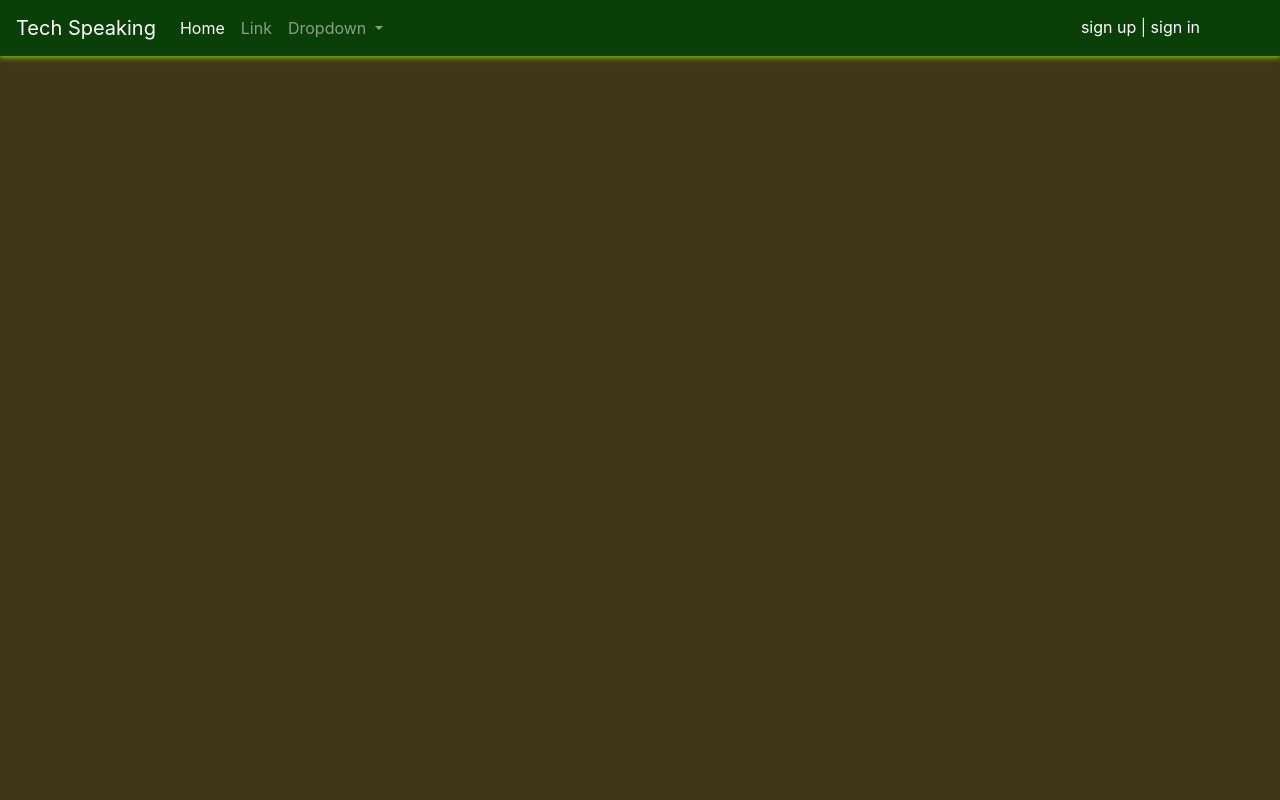
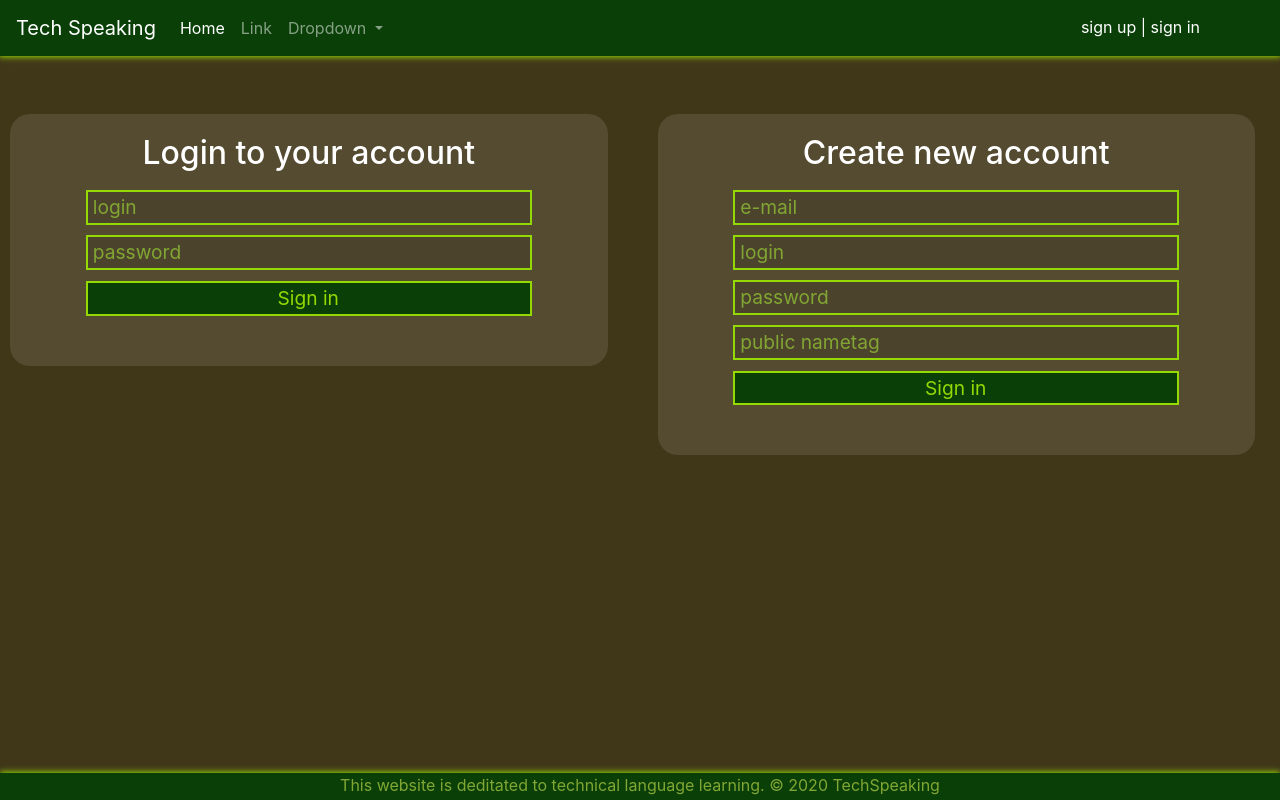
Before and after one commit to szmanda/ZSK, a PHP site: page /draft.php in a window 1280 px wide. Run offline with PHP 8.4, Linux system fonts and the light colour scheme.

Commit message:
sign in and sign up form

```diff
--- a/klasa4/TechSpeaking_WebAppProject/draft.php
+++ b/klasa4/TechSpeaking_WebAppProject/draft.php
@@ -16,10 +16,11 @@
     <title>Tech Speaking</title>
   </head>
   <body class="back-secondary">
-    <?php require("structure/header.php") ?>
-
-
-
+    <?php
+    require("structure/header.php");
+    require("structure/login.php");
+    require("structure/footer.html");
+    ?>
 
 
     <?php require_once("./styles/scripts.html") ?>
--- /dev/null
+++ b/klasa4/TechSpeaking_WebAppProject/scripts/connect.php
@@ -0,0 +1,4 @@
+<?php
+$conn = mysqli_connect("localhost","root","","techspeak");
+mysqli_set_charset($conn,"utf-8");
+ ?>
--- /dev/null
+++ b/klasa4/TechSpeaking_WebAppProject/structure/footer.html
@@ -0,0 +1,3 @@
+<footer>
+  <p>This website is deditated to technical language learning. &copy; 2020 TechSpeaking </p>
+<footer>
--- /dev/null
+++ b/klasa4/TechSpeaking_WebAppProject/structure/login.php
@@ -0,0 +1,29 @@
+<?php
+  //require_once("../scripts/connect.php");
+
+
+ ?>
+ <div class="row mt-5 mr-0">
+   <div class="col-xs-12 col-md-6">
+     <div class="tile">
+       <h2>Login to your account</h2>
+       <form class="login" method="post">
+          <input type="text" name="login" placeholder="login"><br>
+          <input type="password" name="password" placeholder="password"><br>
+          <input type="submit" name="loginButton" value="Sign in">
+       </form>
+     </div>
+   </div>
+   <div class="col-xs-12 col-md-6">
+     <div class="tile">
+       <h2>Create new account</h2>
+       <form class="login" method="post">
+         <input type="text" name="email" placeholder="e-mail"><br>
+         <input type="text" name="login" placeholder="login"><br>
+         <input type="password" name="password" placeholder="password"><br>
+         <input type="text" name="nick" placeholder="public nametag"><br>
+         <input type="submit" name="createButton" value="Sign in">
+       </form>
+     </div>
+   </div>
+ </div>
--- a/klasa4/TechSpeaking_WebAppProject/styles/master.css
+++ b/klasa4/TechSpeaking_WebAppProject/styles/master.css
@@ -48,6 +48,46 @@
 .dropdown-divider {
   border-color: black;
 }
+.tile{
+  background-color: rgba(255,255,255,0.1);
+  padding: 20px;
+  margin: 10px;
+  border-radius: 20px;
+}
+.tile h2{
+  text-align: center;
+}
+form.login input{
+  background-color: rgba(0,0,0,0.1);
+  color: var(--accent);
+  border: 2px solid var(--accent);
+  padding-left: 5px;
+  margin-top: 10px;
+  margin-left: 10%;
+  width: 80%;
+  font-size: 120%;
+}
+form.login input[type="submit"]{
+  background-color: var(--bg-primary);
+  margin-top: 11px;
+  margin-bottom: 30px;
+}
+footer{
+  background-color: var(--bg-primary);
+  box-shadow: 0px -1px 6px 0px var(--accent);
+  text-align:center;
+  position:fixed;
+  width:100%;
+  left: 0;
+  bottom: 0;
+}
+footer p{
+  color: var(--bg-accent);
+  margin-bottom: 3px;;
+}
+::placeholder{
+  color: var(--bg-accent);
+}
 #login {
   position: absolute;
   right: 80px;
```
